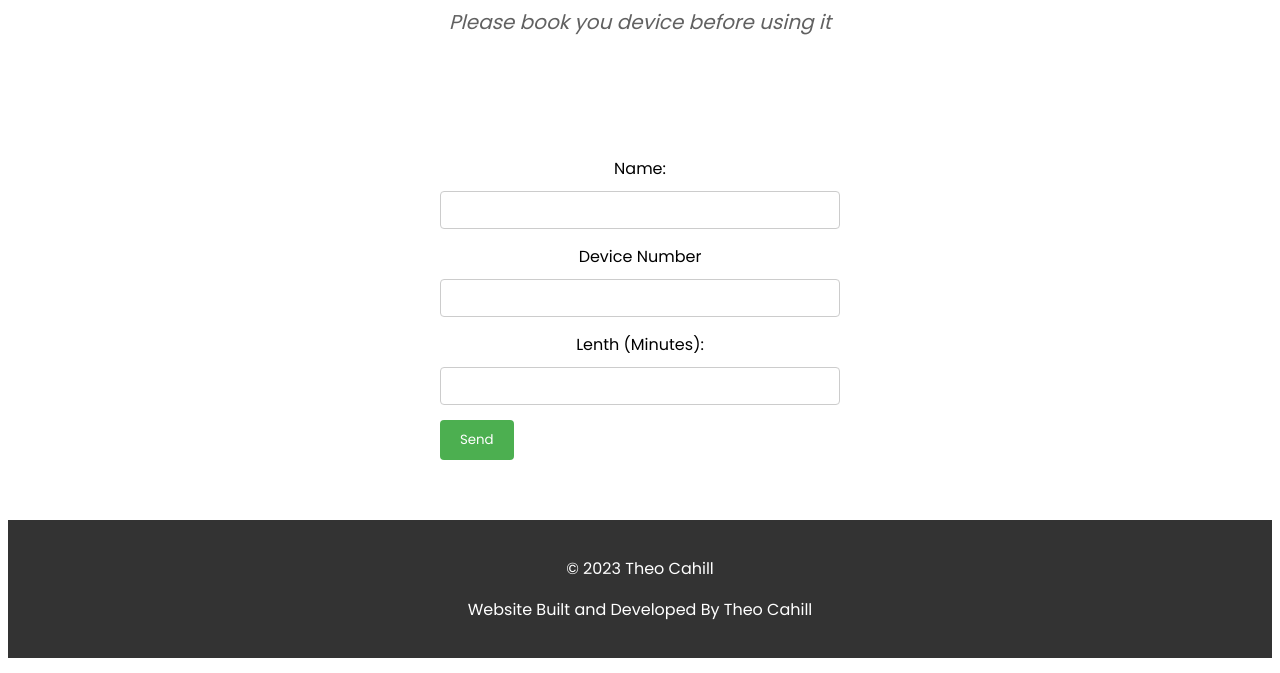
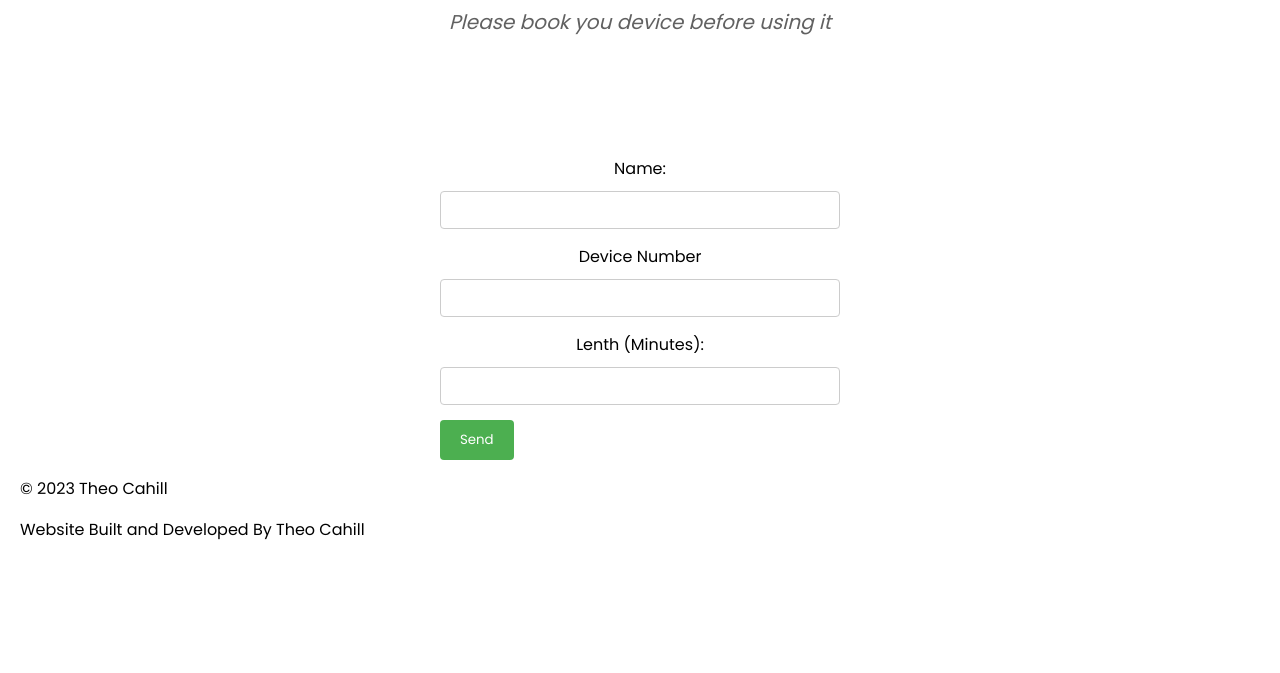
Before and after one commit to KauriTeam/devicebooker, a plain HTML site: page index.html in a window 1280 px wide. Shown: the part 127-800 px from the top of the page. Drawn offline with Linux system fonts and the light colour scheme; a web font is replaced by a local one.

Commit message:
Update style.css

```diff
--- a/style.css
+++ b/style.css
@@ -65,15 +65,3 @@ input[type="submit"] {
 input[type="submit"]:hover {
   background-color: #45a049;
 }
-
-footer {
-  background-color: #333;
-  padding: 20px;
-  text-align: center;
-  margin: -1%;
-  margin-top: 60px;
-}
-
-footer p {
-  color: #ffffff;
-}
```
